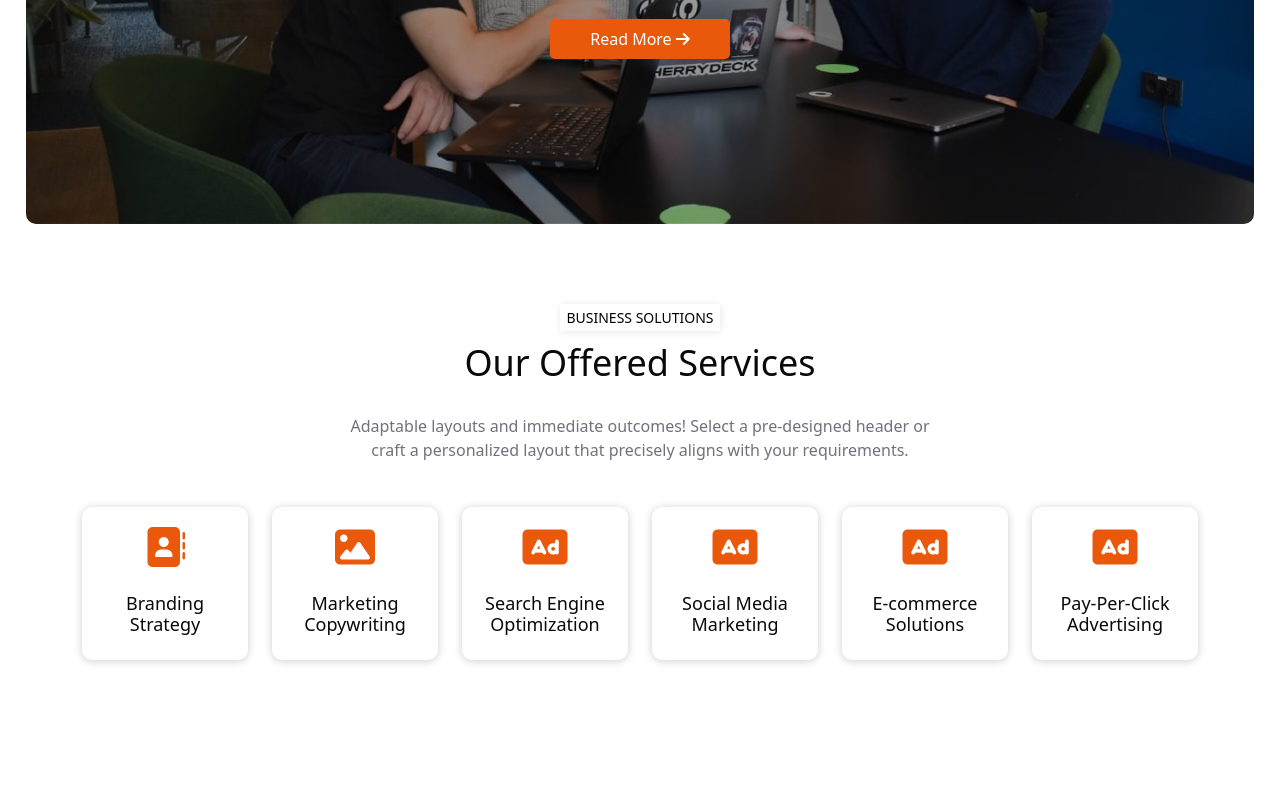
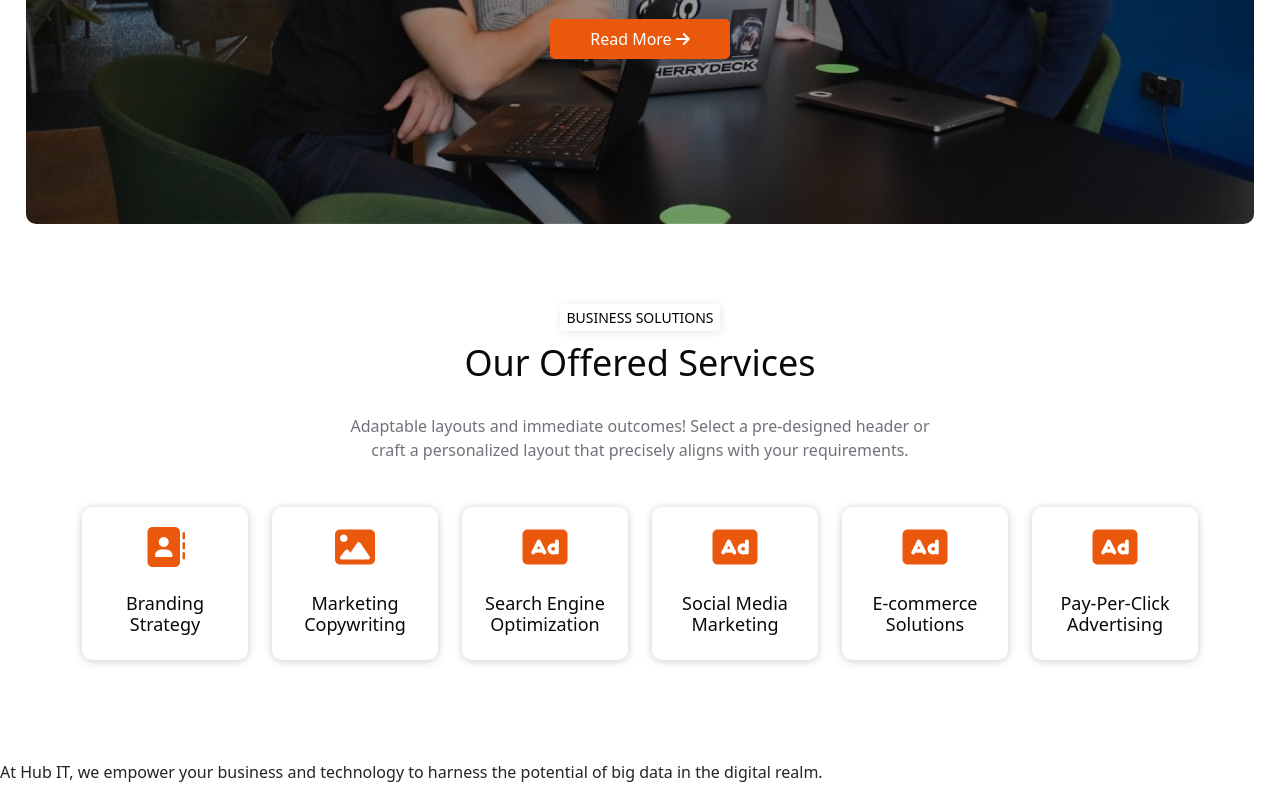
Before and after one commit to Towhid-22/aero-pages, a plain HTML site: page responsive.html in a window 1280 px wide. Shown: the part 475-1275 px from the top of the page. Before the commit the page ends 1235 px from the top, so only its background shows below. Drawn offline with nearby package versions, Linux system fonts and the light colour scheme.

Commit message:
paragraph is added

```diff
--- a/responsive.html
+++ b/responsive.html
@@ -160,7 +160,7 @@
       </section>
     </main>
     <footer>
-      <!-- place footer here -->
+      <p>At Hub IT, we empower your business and technology to harness the potential of big data in the digital realm.</p>
     </footer>
     <!-- Bootstrap JavaScript Libraries -->
     <script
```
